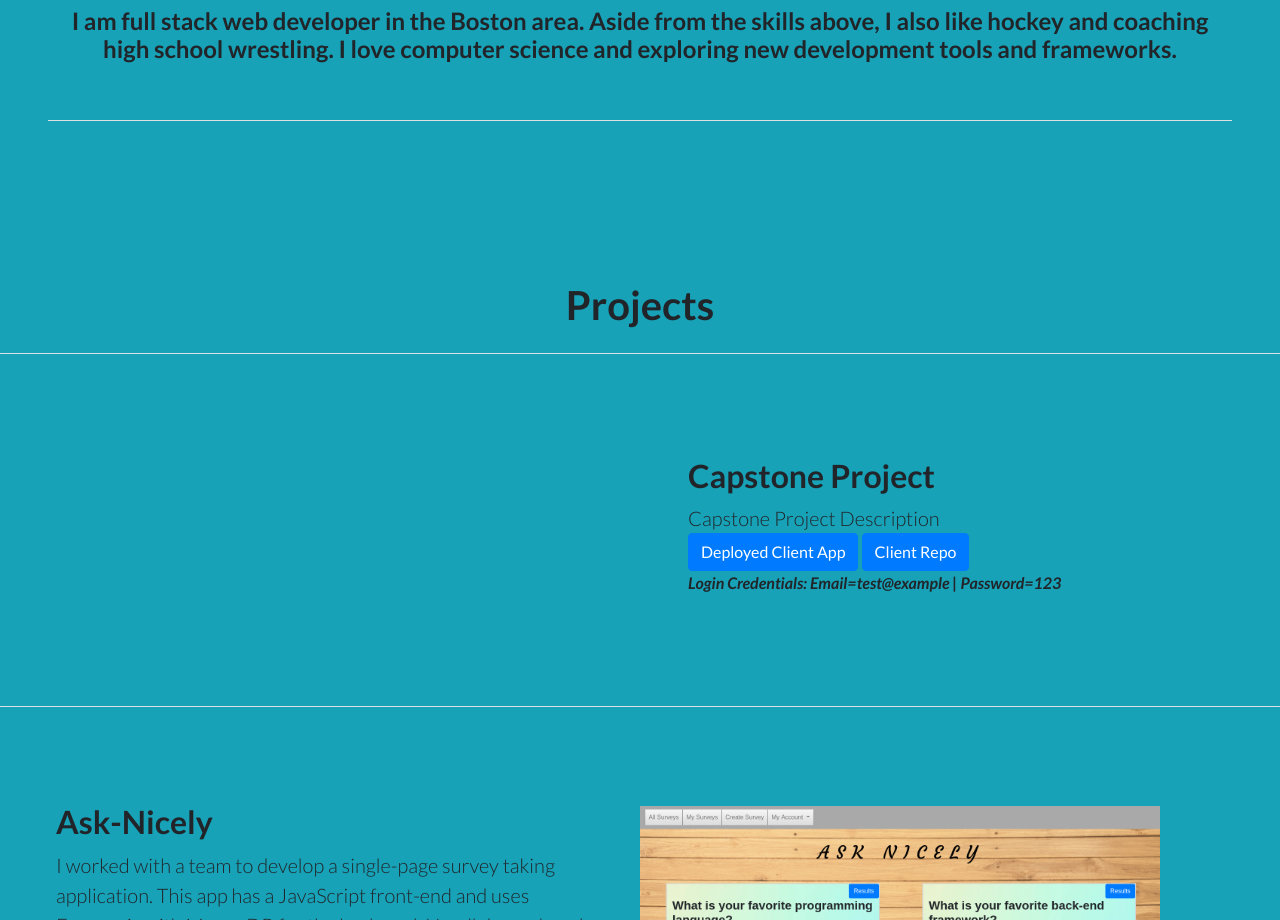
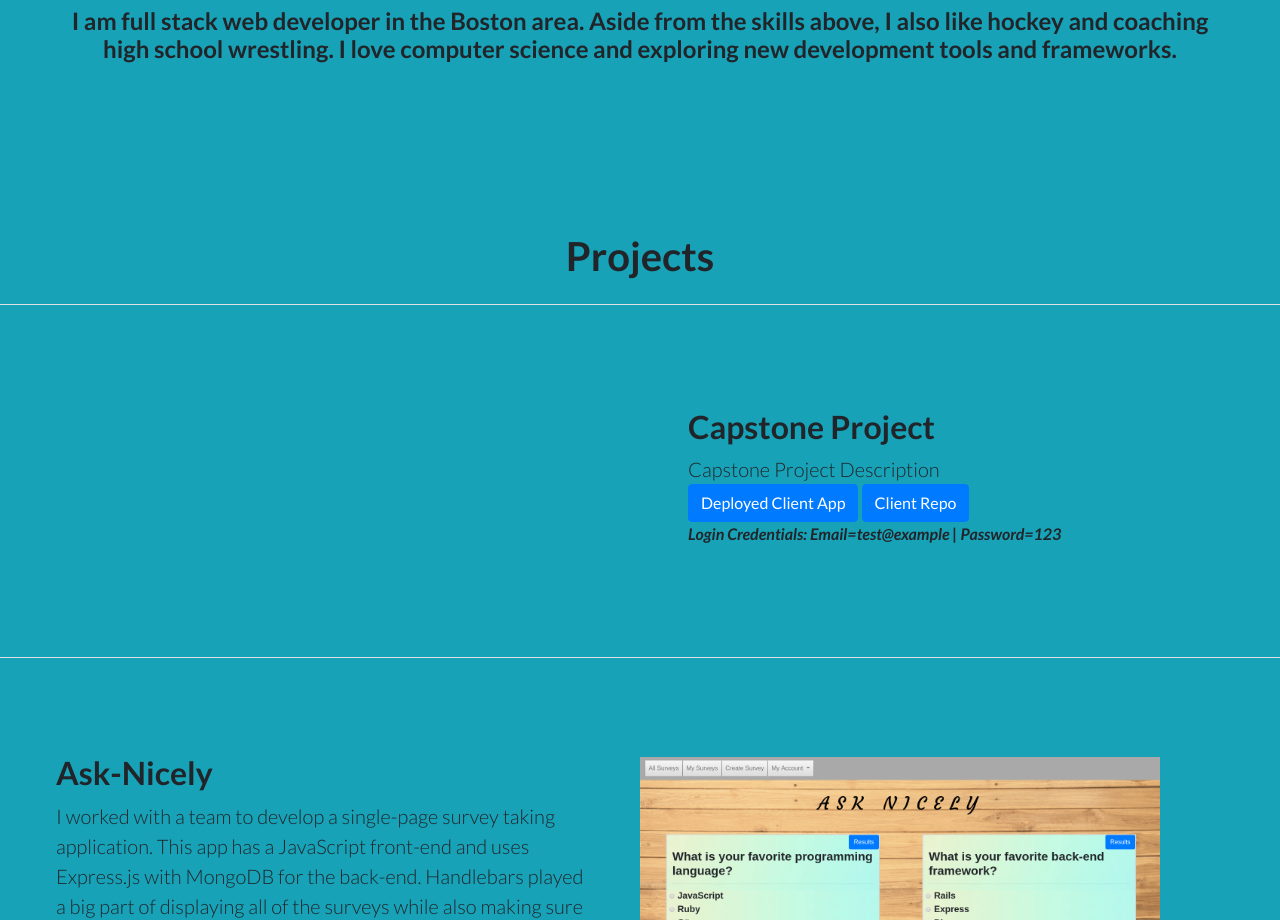
Before and after one commit to ghood97/ghood97.github.io, a website: page index.html in a window 1280 px wide. Shown: the part 1640-2560 px from the top of the page. Drawn offline with Linux system fonts and the light colour scheme.

```diff
--- a/index.html
+++ b/index.html
@@ -157,7 +157,7 @@
         </div>
         <h4 class="mx-auto col-12 text-center">I am full stack web developer in the Boston area. Aside from the skills above, I also like hockey and coaching high school wrestling. I love computer science and exploring new development tools and frameworks.</h4>
       </div>
-      <div class="border-top mt-0 mb-5"></div>
+      <!-- <div class="border-top mt-0 mb-5"></div> -->
     </div>
   </section>
 
```
